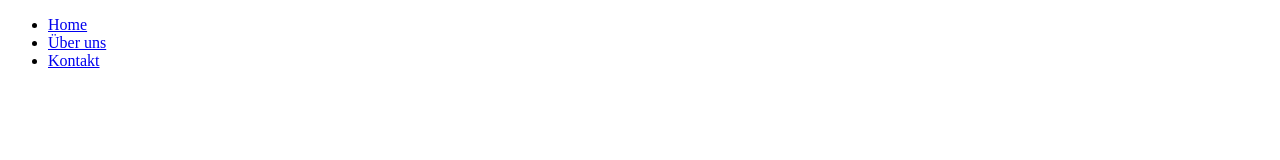
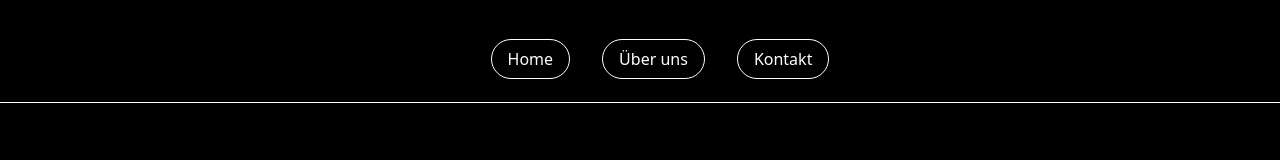
Before and after one commit to Gin-shade/sae-projekt, a plain HTML site: page index.html in a window 1280 px wide. Drawn offline with Linux system fonts and the light colour scheme.

Commit message:
header style adjustment

```diff
--- a/index.html
+++ b/index.html
@@ -1,10 +1,13 @@
 <!DOCTYPE html>
 <html lang="en">
+
 <head>
   <meta charset="UTF-8">
   <meta name="viewport" content="width=device-width, initial-scale=1.0">
+  <link rel="stylesheet" href="styles.css">
   <title>Document</title>
 </head>
+
 <body>
   <header>
     <nav>
@@ -15,5 +18,8 @@
       </ul>
     </nav>
   </header>
+  <main>
+  </main>
 </body>
+
 </html>
--- a/styles.css
+++ b/styles.css
@@ -6,4 +6,35 @@
 body {
   margin: 0;
   font-family: system-ui, sans-serif;
+  background-color: black;
 }
+
+header {
+  padding-top: 2rem;
+  border-bottom: solid 1px white;
+  padding-bottom: 1rem;
+}
+
+header nav ul {
+ display: flex;
+ flex-direction: row;
+ gap: 2rem;
+ justify-content: center;
+ }
+
+ header a {
+  color: white;
+  text-decoration: #fff;
+  cursor: pointer;
+  border: 1px solid white;
+  border-radius: 25px;
+  padding: 0.5rem 1rem;
+}
+
+header a:hover {
+  background-color: green;
+  backdrop-filter: blur(16px) saturate(180%);
+  box-shadow:
+    0 8px 32px 0 rgba(0, 0, 0, 0.3),
+    0 0 40px rgba(6, 191, 77, 0.6);
+}
```
